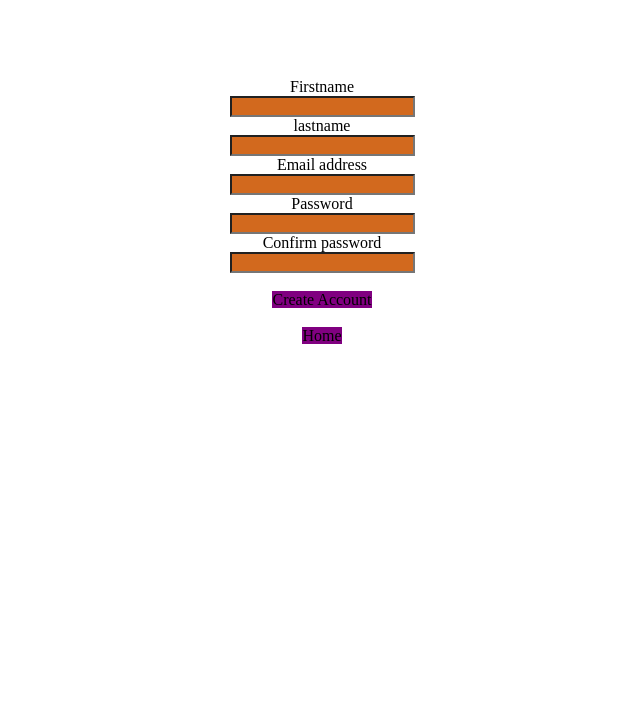
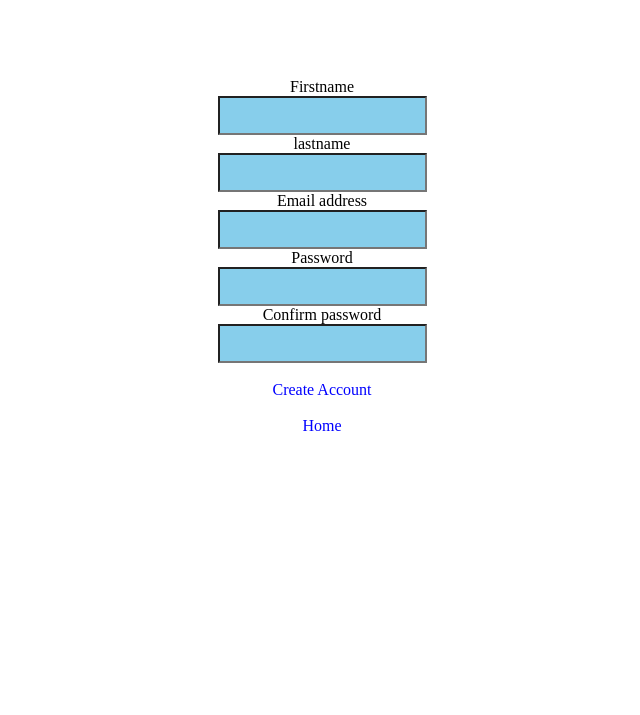
Before and after one commit to montie-tech/Final-year-project, a plain HTML site: page teacher register.html in a window 1280 px wide. Shown: the part 101-816 px from the top of the page, without its empty margins (326-966 px from the left). Drawn offline with Linux system fonts and the light colour scheme.

Commit message:
Update teacherregister.css

```diff
--- a/teacherregister.css
+++ b/teacherregister.css
@@ -25,10 +25,12 @@ h2 {
 }
 
 a {
+    justify-content: flex-start;
+    align-items: center;
+    padding: 10px 14px;
+    background: white;
     text-decoration: none;
-    color: black;
-    border: none;
-    background-color: purple;
+    color: blue;
 }
 
 a:hover {
@@ -36,5 +38,14 @@ a:hover {
 }
 
 input {
-    background-color: chocolate;
+    justify-content: flex-start;
+    align-items: center;
+    padding: 10px 14px;
+    background: skyblue;
+    text-decoration: none;
+    color: brown;
 }
+
+input:hover {
+    color: red;
+}
```
